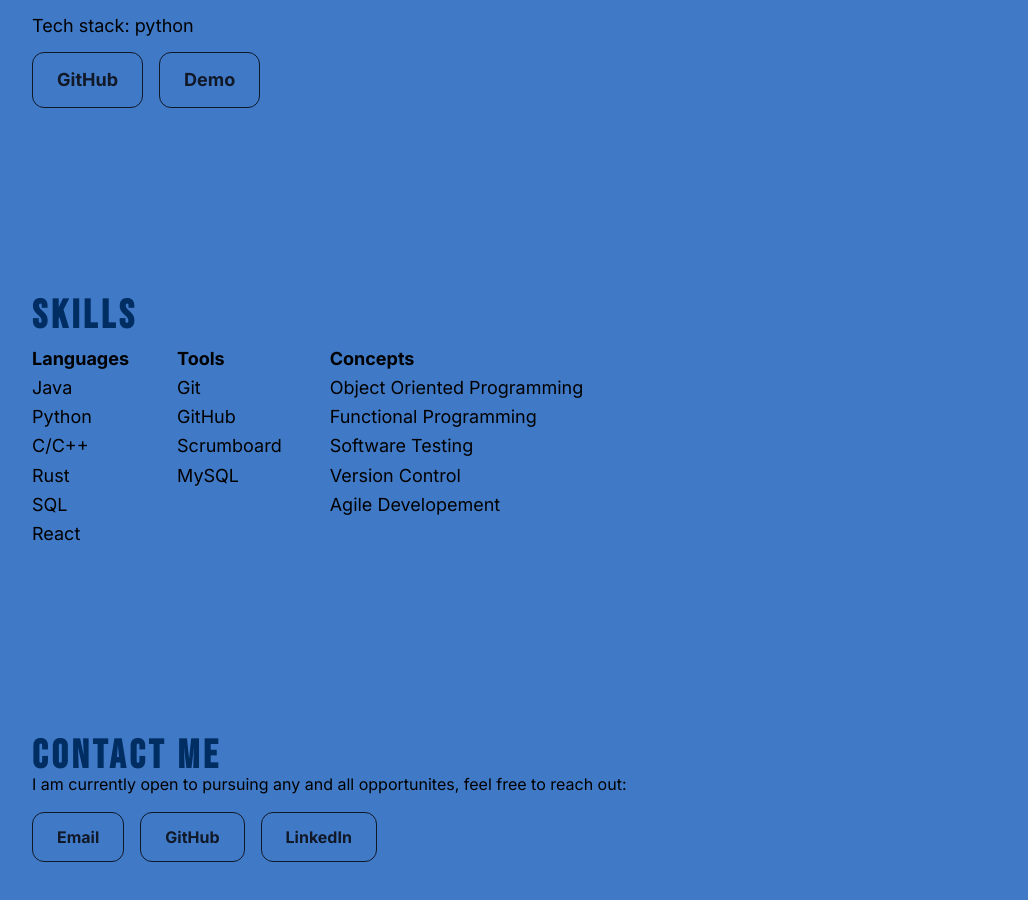
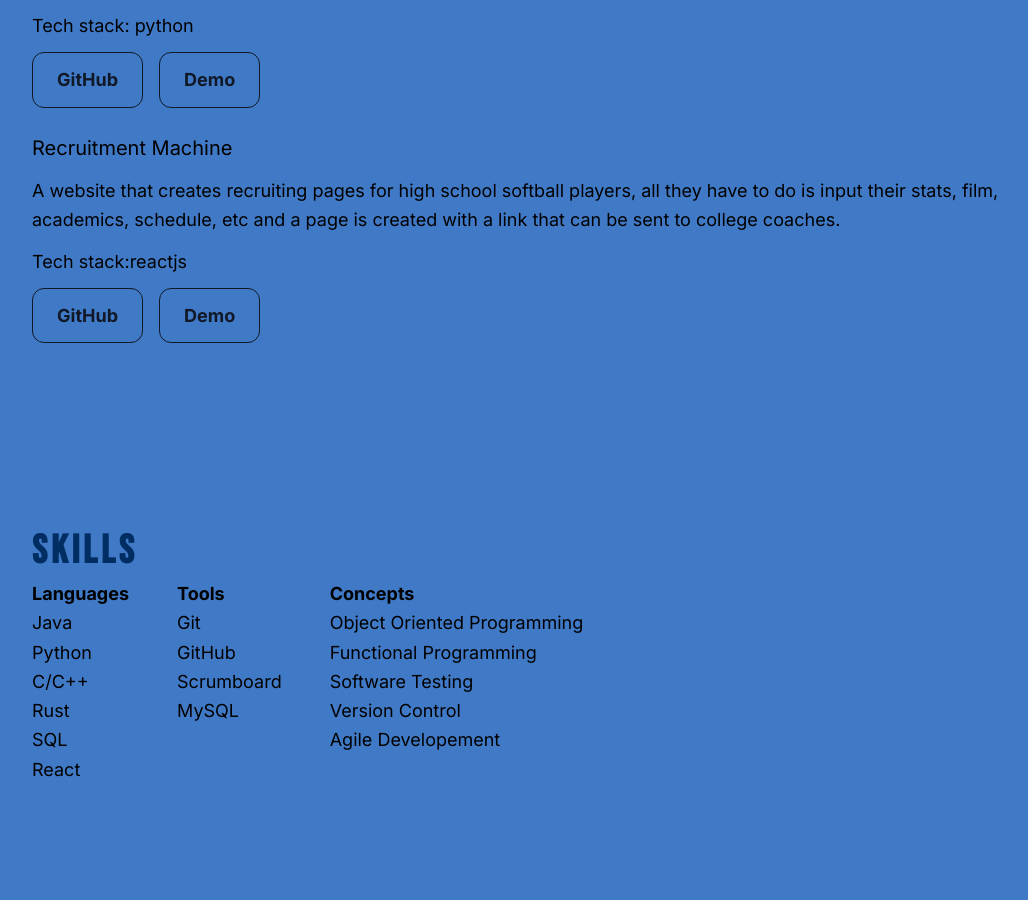
Before and after one commit to liam-cassidy11/portfolio, a React (Vite) app: page / in a window 1280 px wide. Shown: the part 1880-2780 px from the top of the page, without its empty margins (96-1124 px from the left). Built offline with nearby package versions, Linux system fonts and the light colour scheme.

Commit message:
Added recruitment machine project to projects

```diff
--- a/src/components/Projects.jsx
+++ b/src/components/Projects.jsx
@@ -3,6 +3,7 @@ import { motion } from 'framer-motion'
 const projects = [
   { title: "ToDoulette", description: "Productivity app that helps people lessen their mental load by deciding which task to do next using randomness and engaging games, and encourage them with rewards", tech: [" react, ", "php"], github: "https://github.com/cse442-software-engineering-ub/s26-team-balala", demo: "https://www.youtube.com/watch?v=JX20BtHSuMQ" },
   { title: "AI email sorter", description: "Python AI email sorter and summarizer. This application sorts emails using the users' preferences and gives an AI summary of the emails that the user has received.", tech: [" python", ], github: "https://github.com/liam-cassidy11/CSE368-project", demo: "https://youtu.be/7T3xekdD6u4" },
+  { title: "Recruitment Machine", description: "A website that creates recruiting pages for high school softball players, all they have to do is input their stats, film, academics, schedule, etc and a page is created with a link that can be sent to college coaches.", tech: ["react","js" ], github: "https://github.com/liam-cassidy11/recruitment-machine" }
 ]
 
 function Projects() {
```
